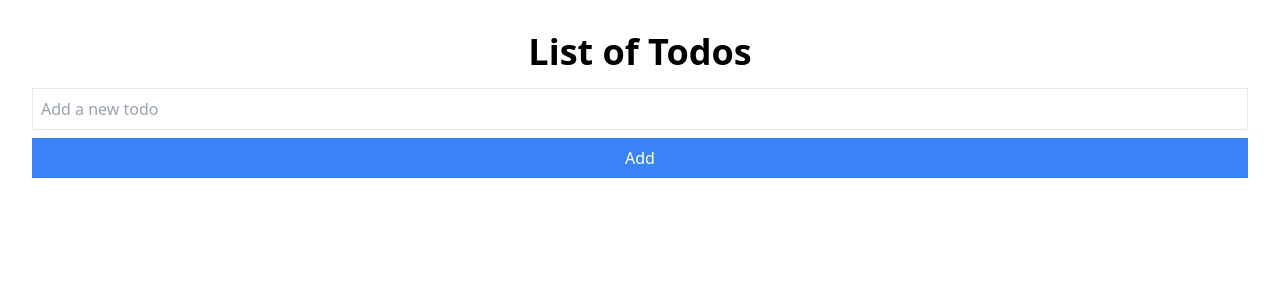
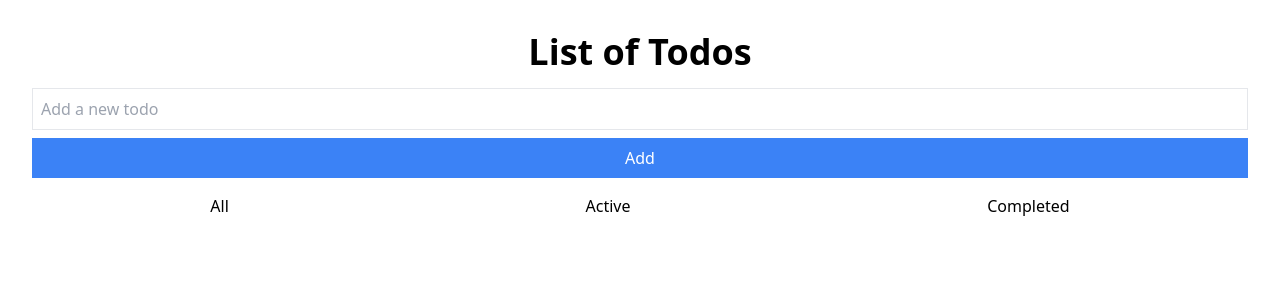
Before and after one commit to chandan0815/Todo-App, a React (Vite) app: page / in a window 1280 px wide. Shown: the top 300 px of the page. Built offline with nearby package versions, Linux system fonts and the light colour scheme.

Commit message:
feat: added task filtering

```diff
--- /dev/null
+++ b/src/TodoList/FilterItems.tsx
@@ -0,0 +1,34 @@
+import { FilterType } from './FilterType';
+
+function FilterButtons({
+  filter,
+  setFilter,
+}: {
+  filter: FilterType;
+  setFilter: (filter: FilterType) => void;
+}) {
+  return (
+    <div className='flex justify-around mt-4'>
+      <button
+        onClick={() => setFilter(FilterType.All)}
+        className={`btn ${filter === 'all' ? 'btn-active' : ''}`}
+      >
+        All
+      </button>
+      <button
+        onClick={() => setFilter(FilterType.Active)}
+        className={`btn ${filter === 'active' ? 'btn-active' : ''}`}
+      >
+        Active
+      </button>
+      <button
+        onClick={() => setFilter(FilterType.Completed)}
+        className={`btn ${filter === 'completed' ? 'btn-active' : ''}`}
+      >
+        Completed
+      </button>
+    </div>
+  );
+}
+
+export default FilterButtons;
--- /dev/null
+++ b/src/TodoList/FilterType.ts
@@ -0,0 +1,5 @@
+export enum FilterType {
+  All = 'all',
+  Active = 'active',
+  Completed = 'completed',
+}
--- a/src/TodoList/TodoList.tsx
+++ b/src/TodoList/TodoList.tsx
@@ -1,13 +1,18 @@
-import TodoItem from '../TodoItem/TodoItem.tsx';
-import { Todo } from '../TodoItem/TodoItem';
-import AddTodo from '../TodoItem/AddTodoItem.tsx';
+import TodoItem, { Todo } from '../TodoItem/TodoItem';
+import AddTodo from '../TodoItem/AddTodoItem';
 import { useState } from 'react';
+import FilterButtons from './FilterItems';
+import { FilterType } from './FilterType';
 
 function TodoList() {
   const [todoItems, setTodoItems] = useState<Todo[]>([]);
+  const [filter, setFilter] = useState<
+    FilterType.All | FilterType.Active | FilterType.Completed
+  >(FilterType.All);
   function handleAddTodoItem(newTodo: Todo) {
     setTodoItems([...todoItems, newTodo]);
   }
+
   function handleDeleteTodoItem(id: number) {
     setTodoItems(todoItems.filter((task) => task.id !== id));
   }
@@ -18,12 +23,20 @@ function TodoList() {
       )
     );
   }
+
+  const filteredTodoItems = todoItems.filter((task) => {
+    if (filter === FilterType.All) return true;
+    if (filter === FilterType.Active) return !task.completed;
+    if (filter === FilterType.Completed) return task.completed;
+    return true;
+  });
+
   return (
     <>
       <h1 className='text-4xl font-bold mb-4'>List of Todos</h1>
       <AddTodo onAddItem={handleAddTodoItem} />
       <ul>
-        {todoItems.map((task) => (
+        {filteredTodoItems.map((task) => (
           <TodoItem
             key={task.id}
             itemObj={task}
@@ -32,6 +45,7 @@ function TodoList() {
           />
         ))}
       </ul>
+      <FilterButtons filter={filter} setFilter={setFilter} />
     </>
   );
 }
```
